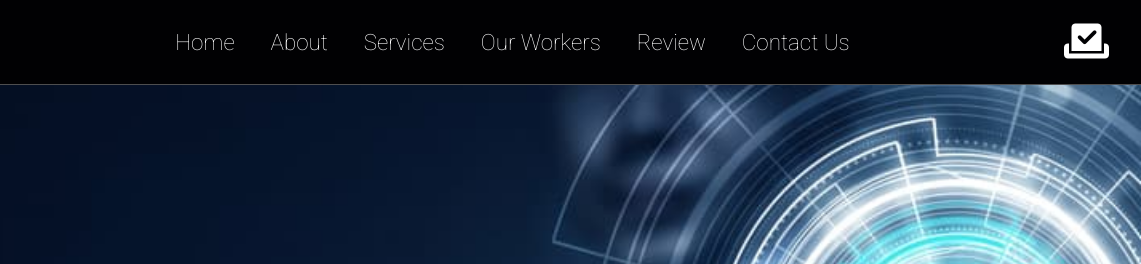
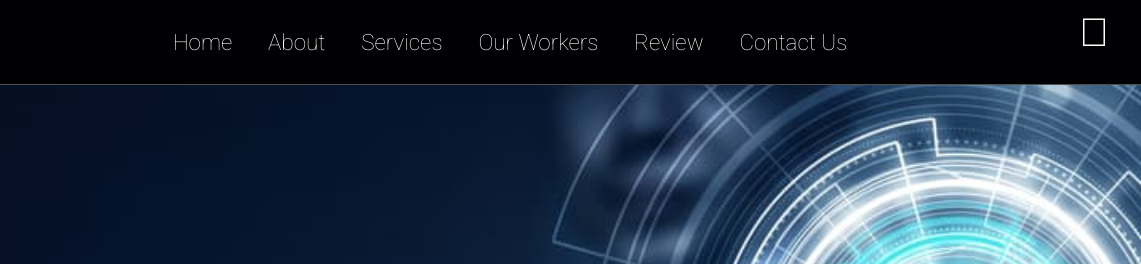
Before and after one commit to SahnouneAya/Agency-website1, a plain HTML site: page index.html in a window 1280 px wide. Shown: the top 264 px of the page, 139-1280 px from the left. Drawn offline with Linux system fonts and the light colour scheme.

Commit message:
Update index.html

```diff
--- a/index.html
+++ b/index.html
@@ -5,7 +5,7 @@
     <meta http-equiv="X-UA-Compatible" content="IE=edge">
     <meta name="viewport" content="width=device-width, initial-scale=1.0">
     <title>Agency website</title>
-    <link rel="stylesheet" href="https://cdnjs.cloudflare.com/ajax/libs/font-awesome/6.4.2/css/all.min.css" >
+    <link rel="stylesheet" href="https://pro.fontawesome.com/releases/v5.10.0/css/all.css"/>
     <link rel="stylesheet" href="style.css">
 </head>
 <body>
@@ -15,17 +15,23 @@
         <div class="logo">
            <img src="image/logo.png" alt="">
         </div>
-        <nav class="navbar">
+        <nav class="navbar" id="nav">
          <a href="#home" > Home</a>
          <a href="#about"> About</a>
          <a href="#menu"> Services</a>
          <a href="#workers"> Our workers</a>
          <a href="#review"> review</a>
          <a href="#contact"> Contact us</a>
+         <i class="far fa-times" id="close"></i>
         </nav>
 
-        <div class="icons">
-            <div id="cart-btn"><i class="fa-solid fa-check-to-slot"></i></div>
+        <div class="icons-mobile">
+          <div class="icons">
+            <div id="cart-btn"><i class="fal fa-address-card"></i></div>
+        </div>
+        <div class="mobile">
+          <i class="bar far fa-outdent mobile" id="bar"></i>
+        </div>
         </div>
 
         <div class="cart-items-container">
```
